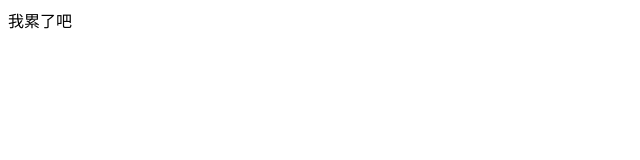
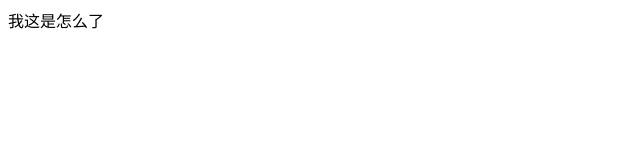
Before and after one commit to xiaominghy/xiaominghy.github.io, a plain HTML site: page index.htm in a window 1280 px wide. Shown: the full height of the page, 0-640 px from the left. Drawn offline with Linux system fonts and the light colour scheme.

Commit message:
Update index.htm

```diff
--- a/index.htm
+++ b/index.htm
@@ -1,7 +1,7 @@
 <!DOCTYPE html>
 <html>
-<title>xiaoming</title>
+<title>你不懂  </title>
 <body>
-我累了吧
+我这是怎么了
 </body>
 </html>
```
